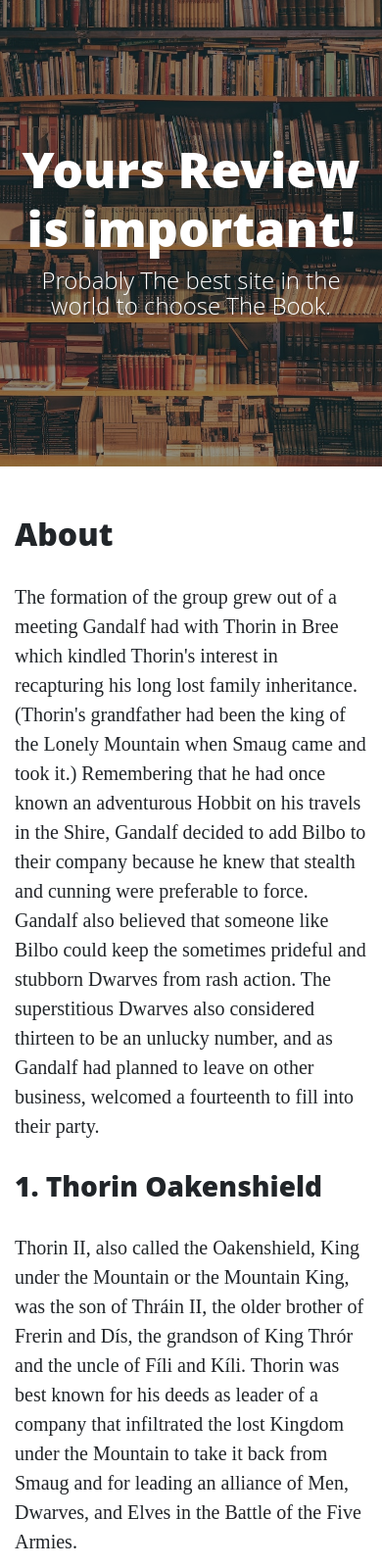
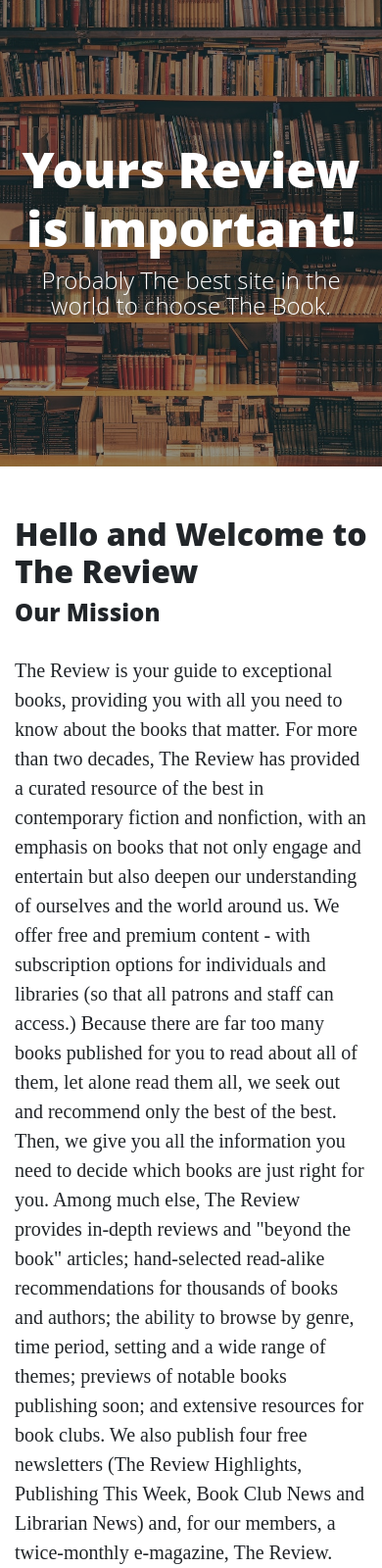
Before and after one commit to LySeriuos/MS-3-book-review, a Flask app: page /about in a window 390 px wide. Shown: the part 57-1657 px from the top of the page at 98% size. Run offline with Flask 2, Linux system fonts and the light colour scheme; some libraries are stand-ins or nearby versions.

Commit message:
Add information to about us page

```diff
--- a/run.py
+++ b/run.py
@@ -18,8 +18,11 @@ def about():
     data = []
     with open("data/company.json", "r") as json_data:
         data = json.load(json_data)
-    return render_template("about.html", page_title="About", company=data)
-
+    return render_template("about.html", page_title="Hello and Welcome to The Review",
+     company=data)
+"""
+All the text is copied from https://www.bookbrowse.com/.
+"""
 
 @app.route("/about/<member_name>")
 def about_member(member_name):
--- a/templates/about.html
+++ b/templates/about.html
@@ -2,53 +2,47 @@
 {% block content %}
 
     <h2>{{ page_title}}</h2>
-    <p>The formation of the group grew out of a meeting Gandalf had with Thorin in Bree which kindled Thorin's interest
-        in recapturing his long lost family inheritance. (Thorin's grandfather had been the king of the Lonely Mountain
-        when Smaug came and took it.) Remembering that he had once known an adventurous Hobbit on his travels in the
-        Shire, Gandalf decided to add Bilbo to their company because he knew that stealth and cunning were preferable to
-        force. Gandalf also believed that someone like Bilbo could keep the sometimes prideful and stubborn Dwarves from
-        rash action. The superstitious Dwarves also considered thirteen to be an unlucky number, and as Gandalf had
-        planned to leave on other business, welcomed a fourteenth to fill into their party.</p>
+    <h4>Our Mission</h4>
+    <p>The Review is your guide to exceptional books, providing you with all you need to know about the books that
+        matter.
+        For more than two decades, The Review has provided a curated resource of the best in contemporary fiction and
+        nonfiction, with an emphasis on books that not only engage and entertain but also deepen our understanding of
+        ourselves and the world around us. We offer free and premium content - with subscription options for individuals
+        and libraries (so that all patrons and staff can access.)
+        Because there are far too many books published for you to read about all of them, let alone read them all, we
+        seek out and recommend only the best of the best. Then, we give you all the information you need to decide which
+        books are just right for you. Among much else, The Review provides in-depth reviews and "beyond the book"
+        articles; hand-selected read-alike recommendations for thousands of books and authors; the ability to browse by
+        genre, time period, setting and a wide range of themes; previews of notable books publishing soon; and extensive
+        resources for book clubs.
+        We also publish four free newsletters (The Review Highlights, Publishing This Week, Book Club News and Librarian
+        News) and, for our members, a twice-monthly e-magazine, The Review.
+        </p>
 
-        {% for member in company %}
+    <h4>The BookBrowse Story</h4>
+    <p> In the years before children, one of our greatest pleasures was going together to browse the shelves in the
+        bookstore or library, taking our time to pick out books that looked interesting and browsing a few pages to
+        decide which we wanted to take home. But after the arrival of our two children, lengthy visits to anything other
+        than the kid's section became rare.
+        Back in 1997, we arrived home from a far from relaxing visit to the bookstore (because the four year old wanted
+        to go off exploring and the two year old decided that an afternoon nap wasn't on the agenda after all). Surely,
+        we thought, there must be another way, and perhaps this newfangled thing called the world wide web was the
+        answer? So, we dialed up our internet connection and started to search for information on books - but it was so
+        limited - even at Amazon, all that was available was the book jacket description.
+        We asked ourselves, why can't we browse through a few pages of a book online just as we can in the bookstore or
+        library? And, finding we could not, we resolved to create a website that would bring booklovers excerpts of
+        books. But that was just the start...
+    </p>
+
+    <h4>Browse the Best - Ignore the Rest!</h4>
+    <p> Fast forward to the early 2000s. The internet was growing exponentially, as was the number of books published -
+        far more than anyone could read, or even read about! So we became increasingly selective about the books we
+        listed - only featuring books that we could wholeheartedly stand behind.
+        For a book to capture our interest, then and now, it has to do more than just tell a good story, it also needs
+        to give us a window to explore the lives of others, or a mirror to reflect on our own experiences. In short, it
+        needs to not just entertain and engage, but also inform, leaving us knowing something new. Such books aren't
+        limited to any individual genre, so we feature books from a wide range of genres, both fiction and nonfiction.
+    </p>
 
 
-        <div class="row featurette">
-
-            {%if loop.index % 2 !=0 %}
-
-
-            <div class="col-md-7">
-                <h3><a href="/about/{{ member.url }}">{{ loop.index }}. {{ member.name }}</a></h3>
-                <p>{{member.description}}</p>
-            </div>
-            <div class="col-md-5">
-                <img src="{{member.image_source}}" alt="" class="featurette-image image-responsive">
-            </div>
-
-            {% else %}
-
-
-            <div class="col-md-5">
-                <img src="{{ member.image_source }}" alt="" class="featurette-image image-responsive">
-            </div>
-            <div class="col-md-7">
-                <h3><a href="/about/{{ member.url }}">{{ loop.index }}. {{ member.name }}</a></h3>
-                <p>{{member.description}}</p>
-            </div>
-
-
-            {% endif %}
-
-        </div>
-
-        {% if loop.index != loop.length %}
-
-
-        <hr class="featurette-divider">
-        {% endif %}
-
-
-    {% endfor %}
-
 {% endblock %}
--- a/templates/base.html
+++ b/templates/base.html
@@ -27,7 +27,7 @@
 						<a class="nav-link" href="{{ url_for('about') }}">About Us</a>
 					</li>
 					<li class="nav-item">
-						<a class="nav-link" href="{{ url_for('contact') }}">We recomend!</a>
+						<a class="nav-link" href="{{ url_for('contact') }}">Members Best</a>
 					</li>
 					<li class="nav-item">
 						<a class="nav-link" href="{{ url_for('careers') }}">Login</a>
@@ -44,7 +44,7 @@
 			<div class="row">
 				<div class="col-lg-8 col-md-10 mx-auto">
 					<div class="site-heading">
-						<h1>Yours Review is important!</h1>
+						<h1>Yours Review is Important!</h1>
 						<span class="subheading">Probably The best site in the world to choose The Book.</span>
 					</div>
 				</div>
```
Also changed, not shown: templates/contact to keep.html (added, +63 -0 lines), templates/contact.html (+39 -43 lines), templates/index.html (+16 -15 lines), templates/member.html (+39 -0 lines), templates/reviews.html (added, +44 -0 lines).
